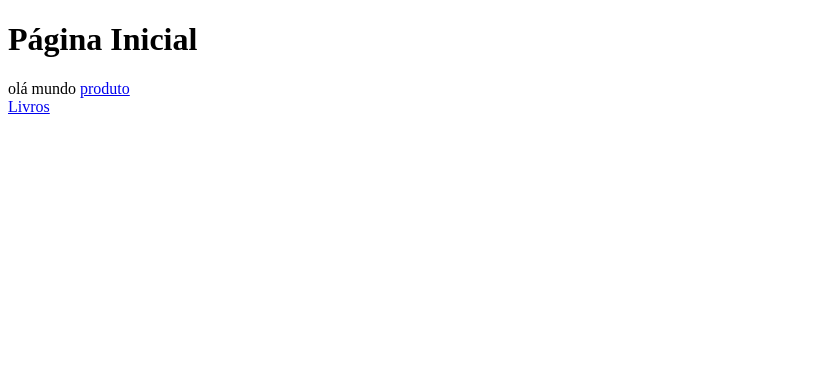
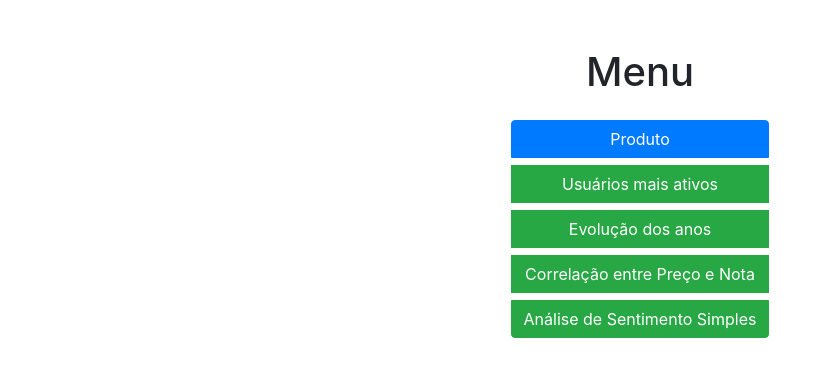
Before and after one commit to Stephanevale/aulasTopicosII, a Django app: page / in a window 1280 px wide. Shown: the top 377 px of the page, without its empty margins (0-824 px from the left). Run offline with Django 5.2, Linux system fonts and the light colour scheme; some libraries are stand-ins or nearby versions.

Commit message:
Criação de gráfico e atualização da página inicial

```diff
--- a/aplicacao/templates/index.html
+++ b/aplicacao/templates/index.html
@@ -1,14 +1,25 @@
+{% load bootstrap4 %}
 <!DOCTYPE html>
 <html lang="pt-br">
 <head>
     <meta charset="UTF-8">
     <meta name="viewport" content="width=device-width, initial-scale=1.0">
     <title>Página Inicial</title>
+    <link rel="stylesheet" href="https://stackpath.bootstrapcdn.com/bootstrap/4.5.2/css/bootstrap.min.css">
 </head>
 <body>
-    <h1>Página Inicial</h1>
-    {{texto}}
-    <a href="produto">produto</a><br>
-    <a href="{% url 'url_usuarios_mais_ativos' %}" class="btn btn-success">Livros</a>
+
+    <div class="container mt-5">
+        <h1 class="text-center mb-4">Menu</h1>
+        <div class="d-flex justify-content-center">
+            <div class="btn-group-vertical">
+                <a href="{% url 'url_produto' %}" class="btn btn-primary mb-2">Produto</a>
+                <a href="{% url 'url_usuarios_mais_ativos' %}" class="btn btn-success mb-2">Usuários mais ativos</a>
+                <a href="{% url 'url_evolucao_reviews' %}" class="btn btn-success mb-2">Evolução dos anos</a>
+                <a href="{% url 'url_grafico_preco_score' %}" class="btn btn-success mb-2">Correlação entre Preço e Nota</a>
+                <a href="{% url 'url_grafico_sentimento' %}" class="btn btn-success mb-2">Análise de Sentimento Simples</a>
+            </div>
+        </div>
+    </div>
 </body>
 </html>
--- a/aplicacao/templates/produto.html
+++ b/aplicacao/templates/produto.html
@@ -60,7 +60,7 @@
         {% endfor %}
       </tbody>
     </table>
-    <a href="{% url 'url_sair' %}" class="btn btn-danger">Sair</a>
+    <a href="{% url 'url_sair' %}" class="btn btn-danger mt-3">Sair</a>
 
     <a href="{% url 'url_cadastro_produto' %}" class="btn btn-success mt-3">
       Novo Produto
--- a/aplicacao/urls.py
+++ b/aplicacao/urls.py
@@ -15,5 +15,8 @@ urlpatterns = [
     path('sair', views.sair, name="url_sair"),
     path('cadastro_cliente', views.cadastro_cliente, name="url_cadastro_cliente"),
     path('vendas', views.vendas, name="url_vendas"),
-    path('usuarios_mais_ativos', views.usuarios_mais_ativos, name="url_usuarios_mais_ativos")
+    path('usuarios_mais_ativos', views.usuarios_mais_ativos, name="url_usuarios_mais_ativos"),
+    path('evolucao_reviews', views.evolucao_ao_longo_do_tempo, name="url_evolucao_reviews"),
+    path('preco_score', views.preco_vs_score, name="url_grafico_preco_score"),
+    path('sentimento_reviews', views.sentimento_reviews, name="url_grafico_sentimento")
 ]
--- a/aplicacao/views.py
+++ b/aplicacao/views.py
@@ -6,13 +6,14 @@ from django.contrib.auth.decorators import login_required
 from django.contrib import messages
 from .models import Produto, Cliente, Perfil, Produto, Venda, ItemVenda, Avaliacao
 import pandas as pd
-import io, urllib, base64, matplotlib, numpy
+import io, urllib, base64, os
+import numpy as np
+import matplotlib
+matplotlib.use('Agg')
+import matplotlib.pyplot as plt
 
 def index(request):
-    context = {
-        'texto': "olá mundo",
-    }
-    return render(request, 'index.html', context)
+    return render(request, 'index.html')
 @login_required(login_url="url_entrar")
 def produto(request):
     produtos = Produto.objects.all()
@@ -163,24 +164,112 @@ def sair(request):
 
 
 def get_dataframe():
-    avaliacoes = Avaliacao.objects.all().values()
-    df = pd.DataFrame(list(avaliacoes))
+    current_dir = os.path.dirname(os.path.abspath(__file__))
+
+    base_dir = os.path.dirname(current_dir)
+
+    file_path = os.path.join(base_dir, 'books-15k.csv')
+
+
+    df = pd.read_csv(file_path)
+
     return df
 
 def plot_to_base64(fig):
     buf = io.BytesIO()
     fig.savefig(buf, format='png')
     buf.seek(0)
-    string = base64.b64encode(buf.read())
+    string = base64.b64encode(buf.read()).decode('utf-8')
+    return string
 
 def usuarios_mais_ativos(request):
     df = get_dataframe()
-    return render(request, 'usuarios_mais_ativos.html')
     nomes = df['profile_name']
-    print(nomes)
-def evolucao_ao_longo_do_tempo():
-    pass
-def preco_vs_nota():
-    pass
-def analise_sentimento_simples():
-    pass
+    nomes = nomes.replace(['Unknown'], np.nan)
+    nomes_filtrados = nomes.dropna()
+    contagem_valores = (nomes_filtrados.value_counts().nlargest(15).sort_values(ascending=True))
+
+    grafico = plt.figure(figsize=(10, 6))
+    plt.barh(contagem_valores.index.astype(str), contagem_valores.values, color='#1f77b4')
+    plt.title('Top 15 usuários mais ativos')
+    plt.ylabel('Usuários')
+    plt.xlabel('Número de Avaliações"')
+    plt.grid(True, alpha = 0.2)
+    plt.tight_layout()
+
+    imagem_base64 = plot_to_base64(grafico)
+    plt.close(grafico)
+
+    context = {'grafico': imagem_base64}
+
+    return render(request, 'usuarios_mais_ativos.html', context)
+
+def evolucao_ao_longo_do_tempo(request):
+    df = get_dataframe()
+    df['data_review'] = pd.to_datetime(df['review_time'], unit='s')
+    df['ano'] = df['data_review'].dt.year
+    df['ano'].value_counts().sort_index()
+    avaliacao_cada_ano = df['ano'].value_counts().sort_index()
+
+    evolucao = plt.figure(figsize=(8, 4))
+    plt.plot(avaliacao_cada_ano.index, avaliacao_cada_ano.values, marker='o', linestyle='--', color='b')
+    plt.title('Evolução do Número de Avaliações por Ano')
+    plt.xlabel('Ano')
+    plt.ylabel('Quantidade de Avaliações')
+    plt.grid(True, alpha =0.2)
+    plt.tight_layout()
+
+    imagem_base64 = plot_to_base64(evolucao)
+    plt.close(evolucao)
+
+    context = {'evolucao': imagem_base64}
+    return render(request, 'grafico_evolucao_reviews.html', context)
+
+def preco_vs_score(request):
+    df = get_dataframe()
+    df = df[df['price'] > 0].sample(n=1000)
+    preco_score = plt.figure(figsize=(10, 5))
+    plt.scatter(df['price'], df['review_score'], alpha=0.3)
+    plt.title('Correlação entre Preço e Nota da Avaliação')
+    plt.xlabel('Preço')
+    plt.ylabel('Nota da Avaliação')
+    plt.grid(True)
+
+    imagem_base64 = plot_to_base64(preco_score)
+    plt.close(preco_score)
+
+    context = {'preco_score': imagem_base64}
+    return render(request, 'grafico_preco_score.html', context)
+
+def sentimento_reviews(request):
+    df = get_dataframe()
+    df['review_summary'] = df['review_summary'].fillna('').str.lower()
+
+    lista_positivas = ['good', 'great', 'excellent', 'i loved', 'i recommend', 'perfect', 'wonderful', 'sucess', 'pleasant','fine', 'dope', 'fantastic','amazing']
+    lista_negativas = ['bad', 'terrible', 'disappointing', "i didn't like it", 'horrible', 'hated', 'horrible','awful', 'poor', 'dreadful', 'appalling']
+
+
+    def recebe_texto(texto):
+        for palavra in lista_positivas:
+            if palavra in texto:
+                return 'Positivo'
+        for palavra in lista_negativas:
+            if palavra in texto:
+                return 'Negativo'
+        return 'Neutro'
+    df['sentimento'] = df['review_summary'].apply(recebe_texto)
+    contagem_sentimentos = df['sentimento'].value_counts()
+
+    labels = contagem_sentimentos.index
+    valores = contagem_sentimentos.values
+    sentimento = plt.figure(figsize=(7, 7))
+    explode = (0.1, 0, 0, 0)
+    plt.pie(valores, labels=labels, autopct='%1.1f%%', startangle=45, colors=['blue', 'green', 'red'])
+    plt.title('Distribuição de Sentimentos nos Sumários das Avaliações')
+    plt.axis('equal')
+
+    imagem_base64 = plot_to_base64(sentimento)
+    plt.close(sentimento)
+
+    context = {'sentimento': imagem_base64}
+    return render(request, 'grafico_sentimento.html', context)
```
Also changed, not shown: aplicacao/templates/grafico_evolucao_reviews.html (added, +11 -0 lines), aplicacao/templates/grafico_preco_score.html (added, +11 -0 lines), aplicacao/templates/grafico_sentimento.html (added, +11 -0 lines), aplicacao/templates/usuarios_mais_ativos.html (+3 -3 lines), 1 other file.
